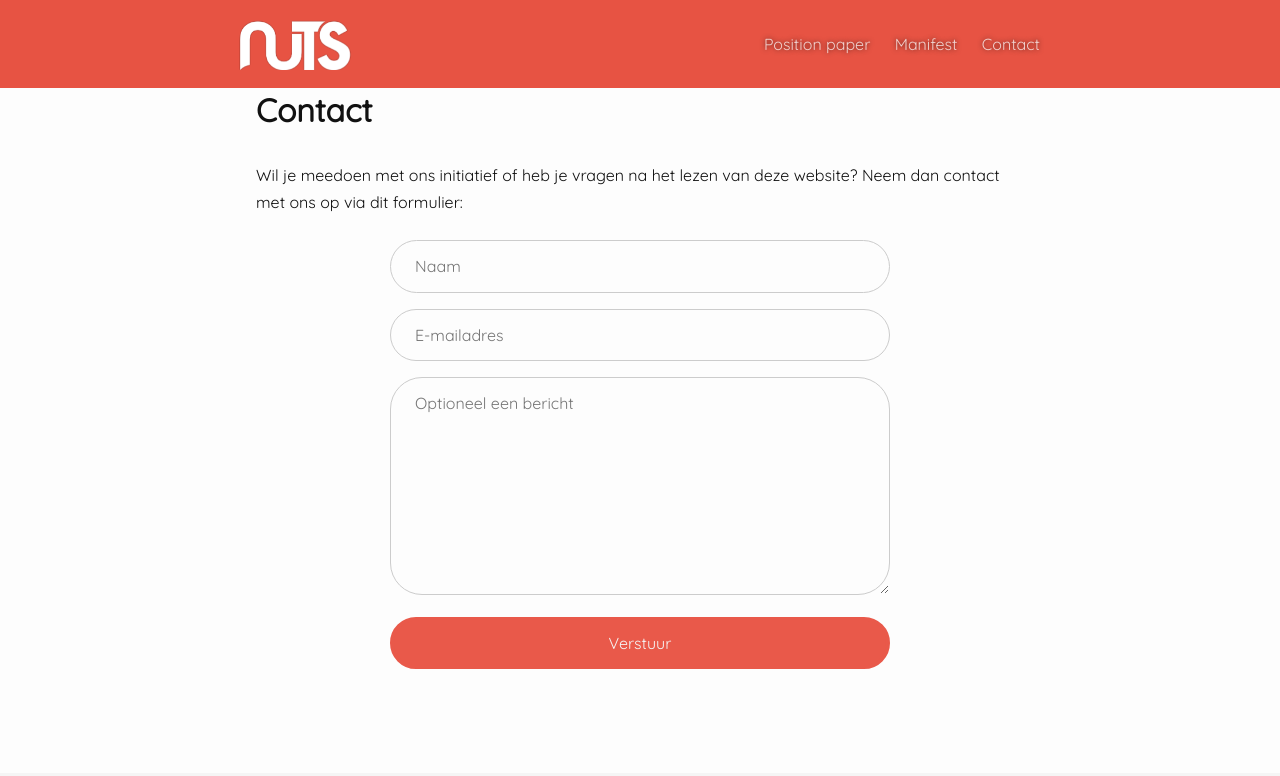
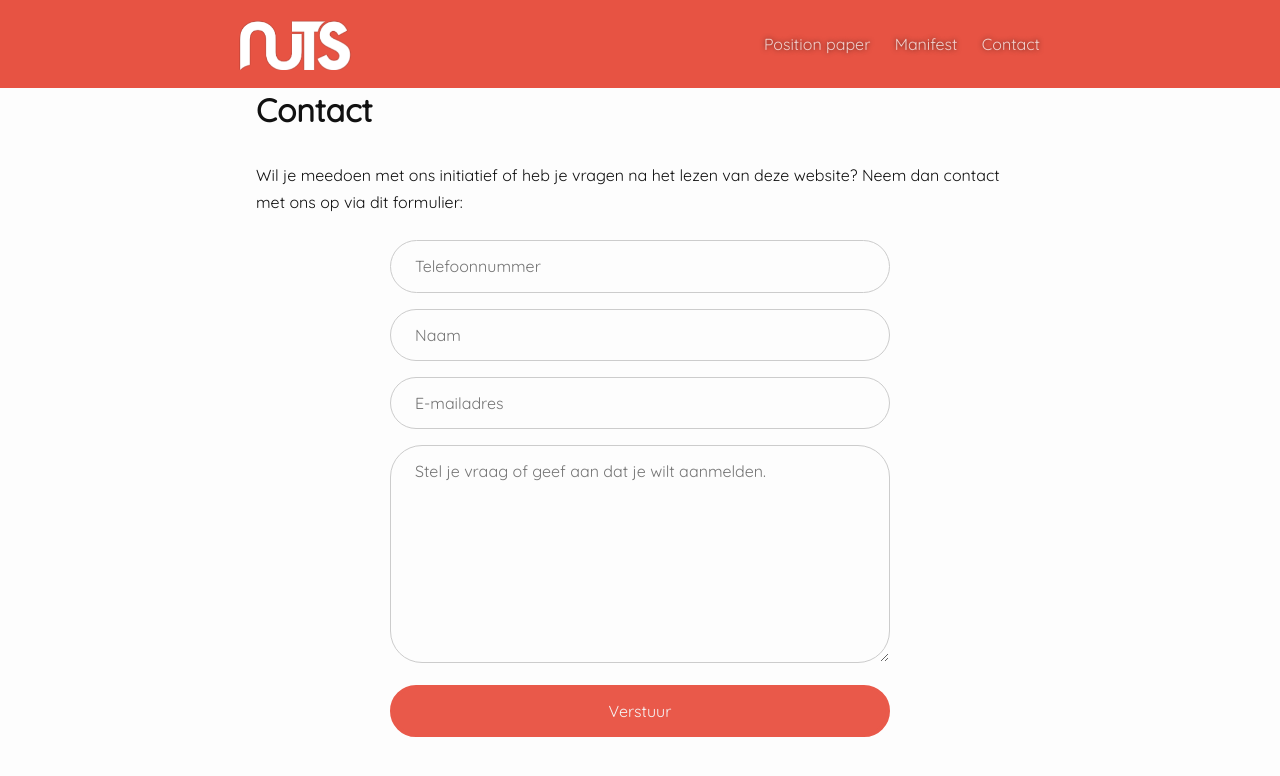
Before and after one commit to nuts-foundation/nuts-webpresence, a Jekyll site: the page built from contact.md, in a window 1280 px wide and 900 px high, scrolled down 403 px. Shown: the top 776 px of the window. Built offline with Jekyll 4.4.1, drawn with Linux system fonts in a browser that asks for light colours.

Commit message:
Update signup.html
Telefoonnummer toegevoegd en aantal veld verplicht gemaakt.

```diff
--- a/_includes/signup.html
+++ b/_includes/signup.html
@@ -4,9 +4,10 @@
   <input type="hidden" name="_language" value="nl" />
   <input type="text"   name="_gotcha"   style="display:none" />
 
-  <input class="full-width" type="text" name="name" autocomplete="name" placeholder="Naam">
-  <input class="full-width" type="email" name="_replyto" autocomplete="email" placeholder="E-mailadres">
-  <textarea class="full-width" rows="10" name="content" placeholder="Optioneel een bericht"></textarea>
+  <input class="full-width" type="tel" name="phonenumber" autocomplete="phonenumber" placeholder="Telefoonnummer">
+  <input required class="full-width" type="text" name="name" autocomplete="name" placeholder="Naam">
+  <input required class="full-width" type="email" name="_replyto" autocomplete="email" placeholder="E-mailadres">
+  <textarea required class="full-width" rows="10" name="content" placeholder="Stel je vraag of geef aan dat je wilt aanmelden."></textarea>
 
   <input class="full-width" type="submit" value="Verstuur">
 </form>
```
